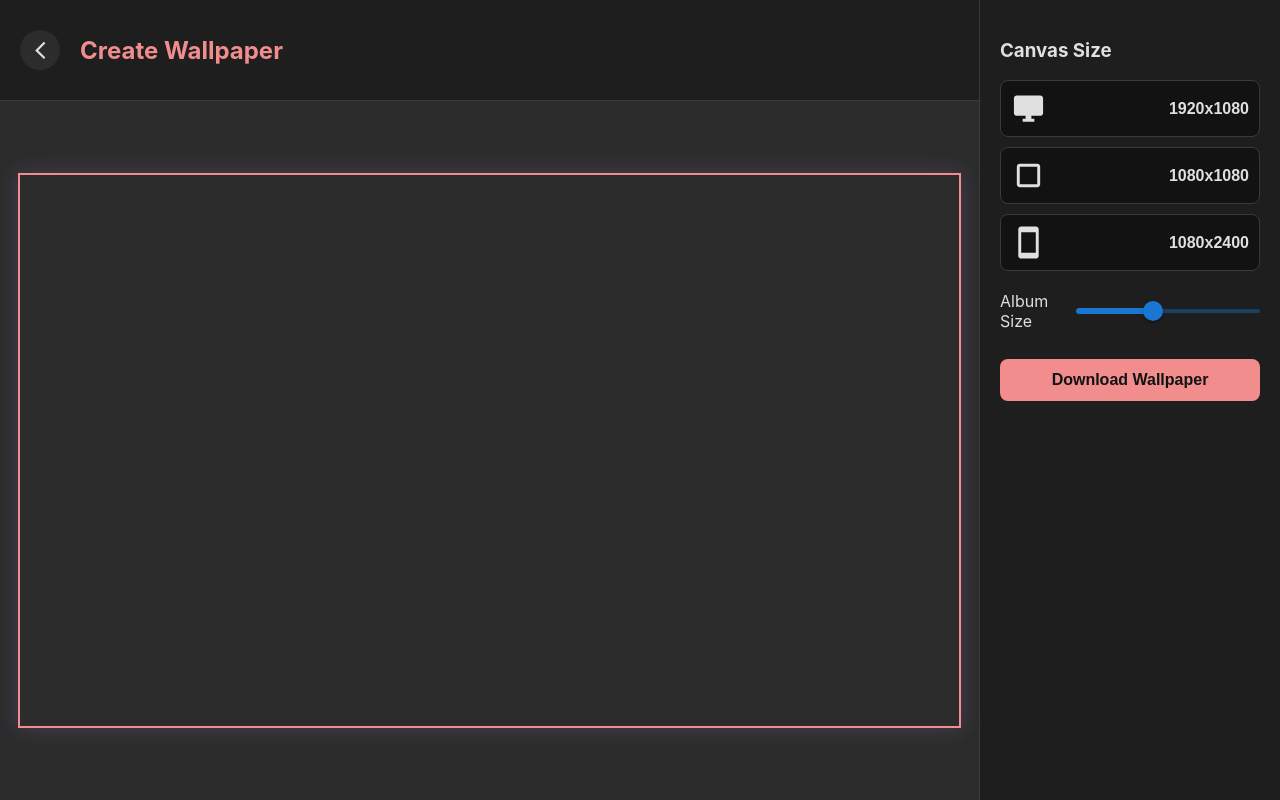
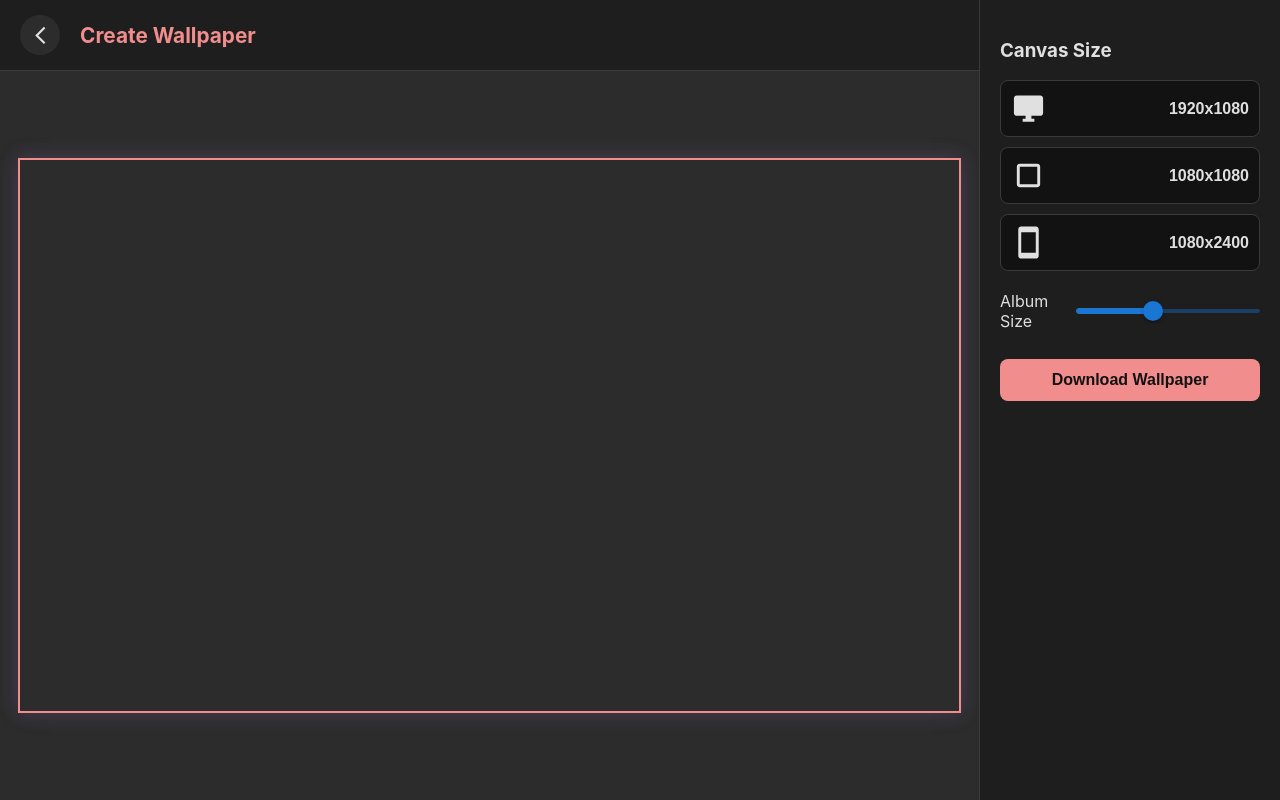
Before and after one commit to DhruvSinha2003/album-cover-wallpaper, a React (Create React App) app: page /create in a window 1280 px wide. Built offline with nearby package versions, Linux system fonts and the light colour scheme.

Commit message:
adjustments

```diff
--- a/src/Create.css
+++ b/src/Create.css
@@ -16,13 +16,13 @@
   align-items: center;
   gap: 20px;
   padding: 15px 20px;
-  height: 70px;
+  height: 10%px;
   border-bottom: 1px solid var(--border-color);
   background-color: var(--bg-secondary);
 }
 
 .top-bar h1 {
-  font-size: 1.5rem;
+  font-size: 1.3rem;
   color: var(--accent-primary);
   margin: 0;
 }
```
